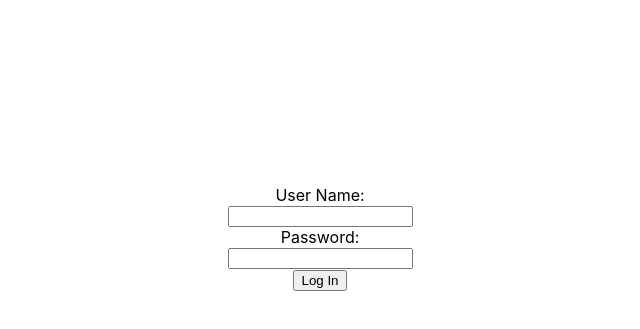
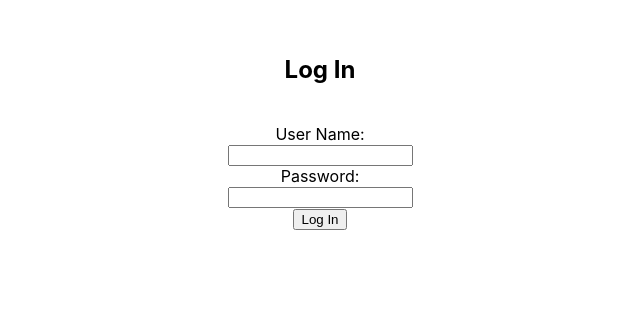
Before and after one commit to dancoder-engineer/vitamin-store, a React (Create React App) app in the folder frontend/: page /login in a window 1280 px wide. Shown: the part 115-444 px from the top of the page, without its empty margins (320-960 px from the left). Built offline with nearby package versions, Linux system fonts and the light colour scheme.

Commit message:
Minor Changes

```diff
--- a/frontend/src/LogPages/LogIn.js
+++ b/frontend/src/LogPages/LogIn.js
@@ -55,6 +55,7 @@ function LogIn() {
 return(
 
     <div class="mainDiv">
+        <h2>Log In</h2><br />
         User Name:<br /><input type="text" name="username" onChange={handleChange}/><br />
         Password:<br /><input type="text" name="password" onChange={handleChange}/><br />
         <button onClick={handleLogIn}>Log In</button>
--- a/frontend/src/LogPages/LogPages.css
+++ b/frontend/src/LogPages/LogPages.css
@@ -1,5 +1,5 @@
 .mainDiv{
-    padding-top: 300px;
+    padding-top: 150px;
     padding-left: 200px;
     padding-right: 200px;
     width: auto;
```
